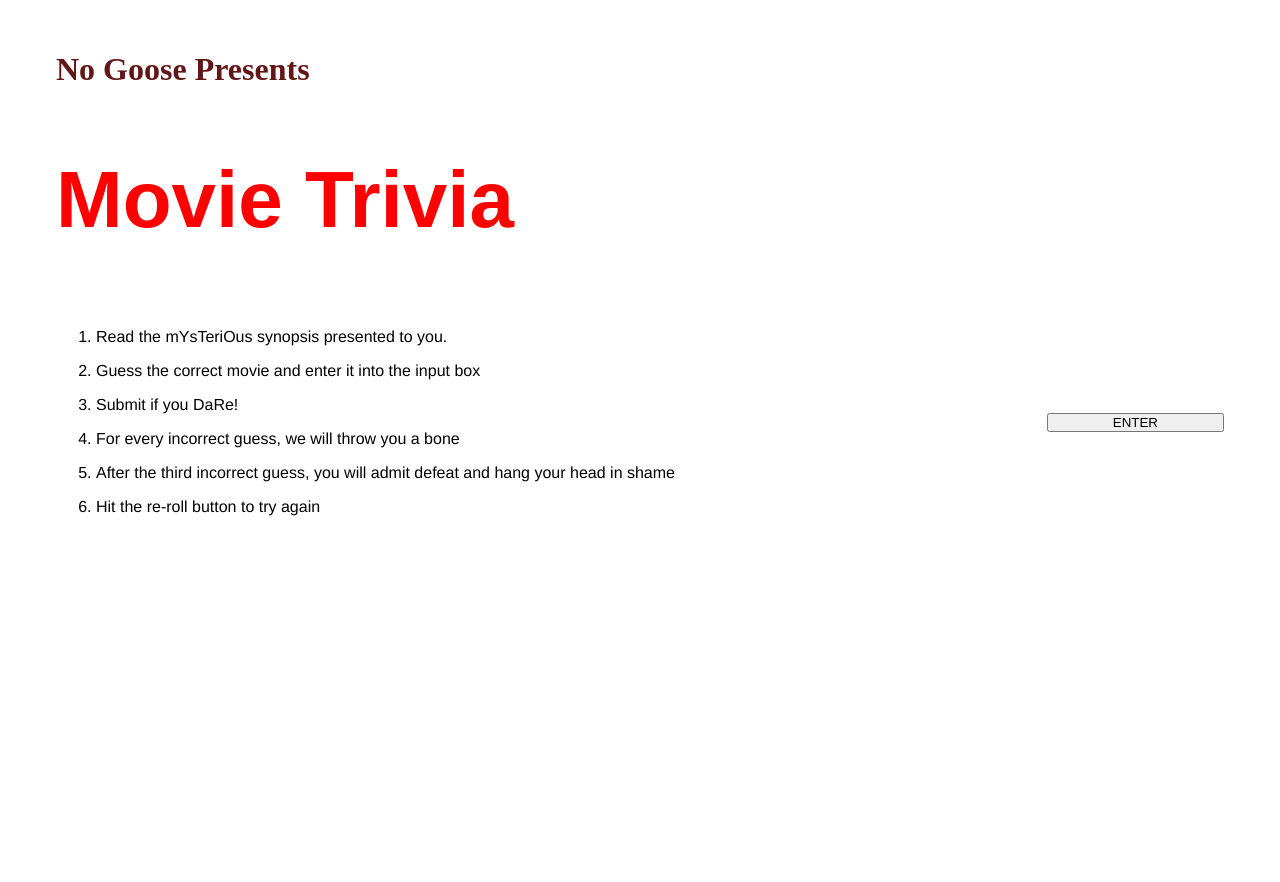
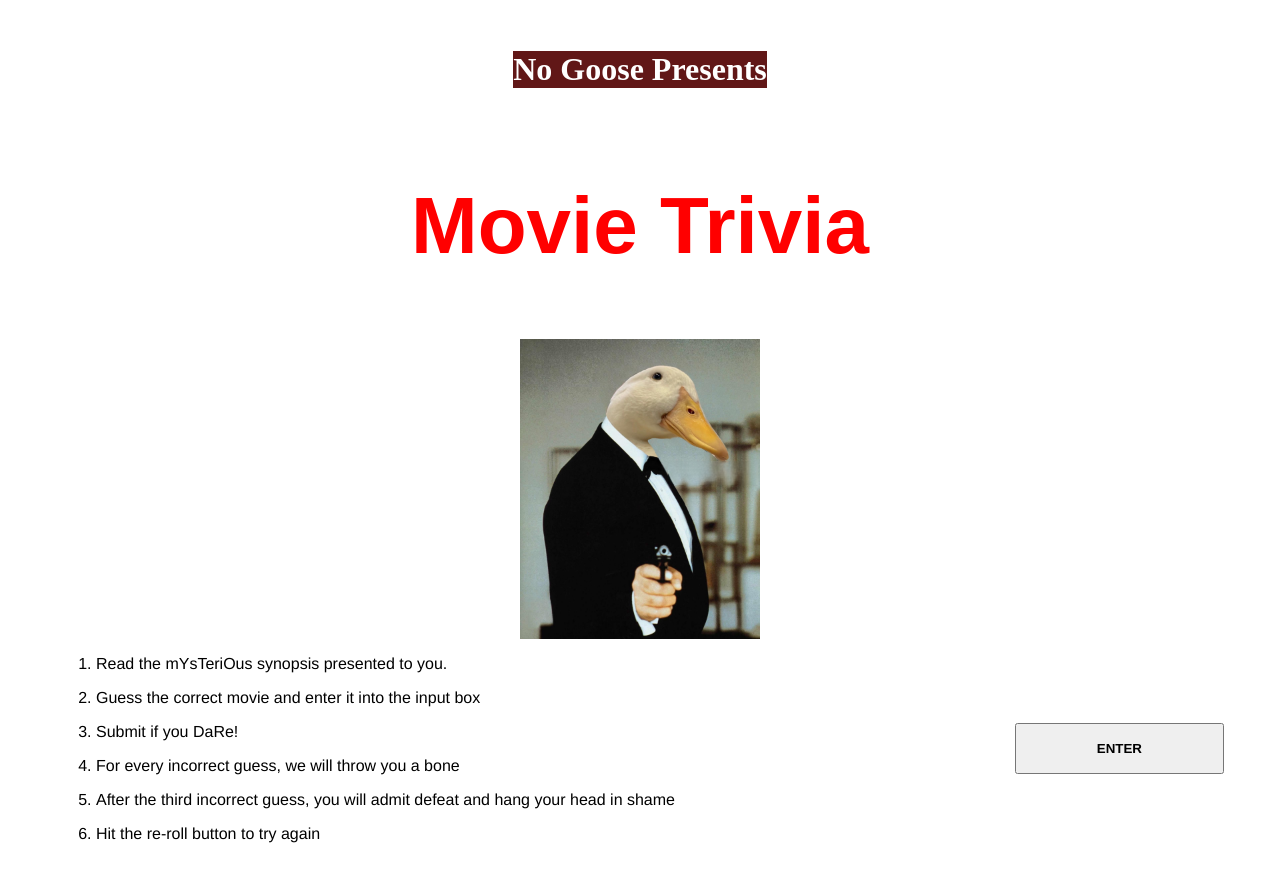
Before and after one commit to DiscoSid89/NoGoose, a plain HTML site: page index.html in a window 1280 px wide. Before the commit the page ends 800 px from the top, so only its background shows below. Drawn offline with nearby package versions, Linux system fonts and the light colour scheme; no server answers.

Commit message:
finish styling on index page

```diff
--- a/index.html
+++ b/index.html
@@ -5,8 +5,6 @@
 	<meta charset="UTF-8" />
 	<meta name="viewport" content="width=device-width, initial-scale=1.0" />
 	<link rel="stylesheet" href="./styles/index.css">
-	<script src="https://cdn.jsdelivr.net/npm/axios/dist/axios.min.js"></script>
-	<script src="./scripts/scripts.js" type="module"></script>
 	<title>No Goose Landing page</title>
 </head>
 
@@ -17,6 +15,7 @@
 			<h1 class="hero__title">
 				Movie Trivia
 			</h1>
+			<img class="hero__image" src="../assets/00Quack.jpg" alt="00 Duck">
 		</section>
 
 		<section class="instructions">
--- a/styles/index.scss
+++ b/styles/index.scss
@@ -5,8 +5,15 @@ body {
 }
 
 .hero {
+	display: flex;
+	flex-direction: column;
+	justify-content: center;
+	align-items: center;
+
+
 	&__pretitle {
-		color: rgb(97, 23, 23);
+		background-color:  rgb(97, 23, 23);
+		color: white;
 		font-size: 2rem;
 	}
 
@@ -14,6 +21,12 @@ body {
 		font-family: fantasy;
 		color: red;
 		font-size: 5rem;
+	}
+
+	&__image {
+		box-sizing: border-box;
+		max-height: 18.75rem;
+		max-width:fit-content;
 	}
 }
 
@@ -40,6 +53,7 @@ body {
 	}
 
 	&__next-pg {
-		padding: 0 4rem;
+		padding: 1rem 5rem;
+		font-weight: 700;
 	 }
 }
--- a/styles/trivia-pg.scss
+++ b/styles/trivia-pg.scss
@@ -156,8 +156,8 @@
 
 	&__genre {
 		position: absolute;
-		bottom: 2rem;
-		left: 2rem;
+		bottom: -1rem;
+		left: -3.5rem;
 		min-width: 100px;
 		text-align: center;
 		padding: 1rem;
@@ -174,8 +174,8 @@
 	}
 	&__year {
 		position: absolute;
-		bottom: 2rem;
-		right: 2rem;
+		bottom: -1rem;
+		right: -3.5rem;
 		min-width: 100px;
 		text-align: center;
 		padding: 1rem;
```
Also changed, not shown: styles/index.css, styles/trivia-pg.css.
